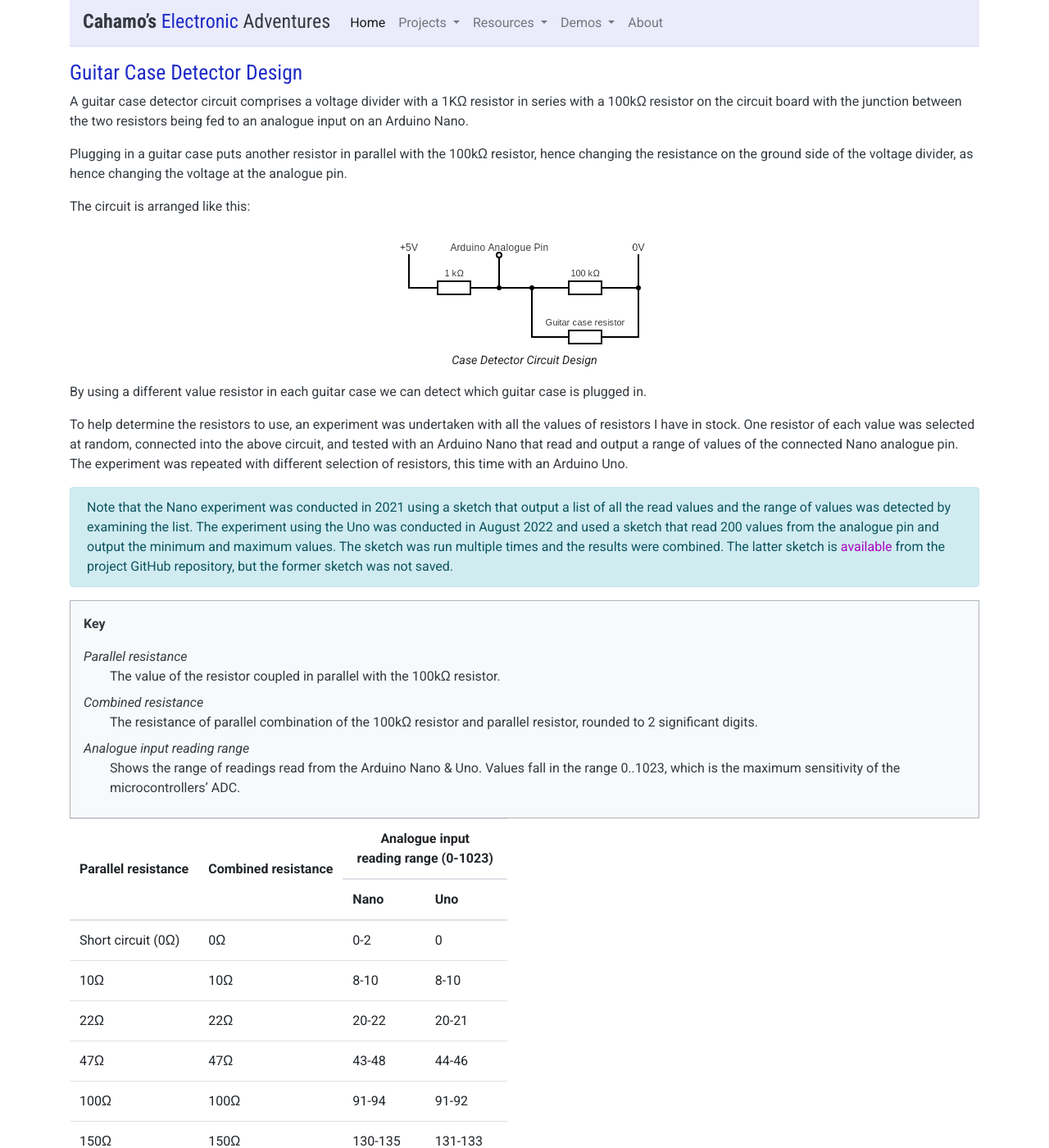
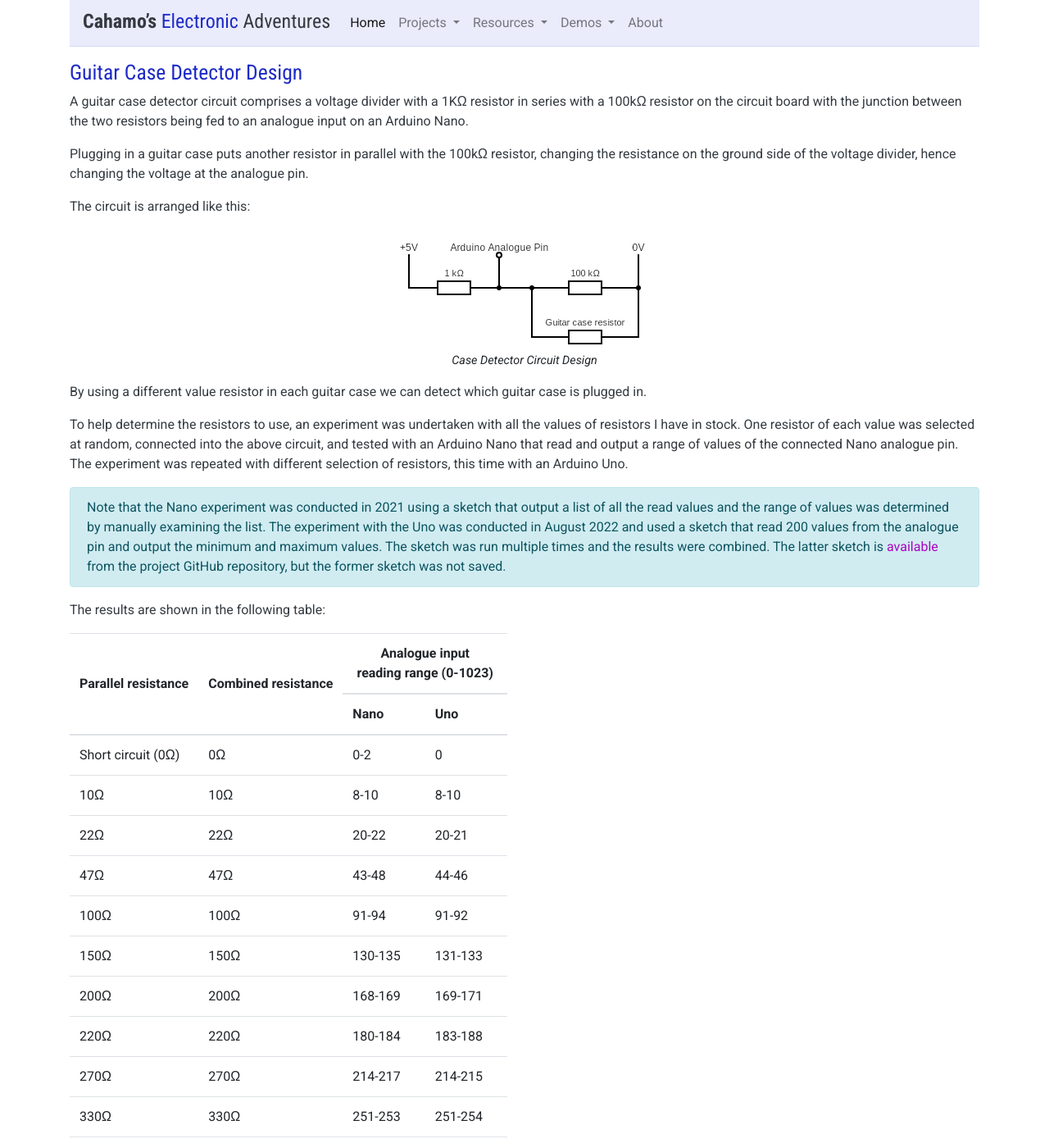
Before and after one commit to cahamo/cahamo.github.io, a Jekyll site: the page built from projects/guitar-case-sensor/case-detector-design.html, in a window 1280 px wide and 1400 px high. Shown: the whole window at 82% size. Built offline with Jekyll 4.4.1, drawn with Linux system fonts in a browser that asks for light colours; comment, search, counter and statistics services are not loaded; some of the changed text lies outside the part shown.

Commit message:
Edit and correct guitar case sensor project pages
Minor edits and corrections to main pages
Minor edits to, but significant re-ordering of, case detector design
page.

```diff
--- a/projects/guitar-case-sensor/case-detector-design.html
+++ b/projects/guitar-case-sensor/case-detector-design.html
@@ -6,7 +6,7 @@
 
 <p>A guitar case detector circuit comprises a voltage divider with a 1K&ohm; resistor in series with a 100k&ohm; resistor on the circuit board with the junction between the two resistors being fed to an analogue input on an Arduino Nano.</p>
 
-<p>Plugging in a guitar case puts another resistor in parallel with the 100k&ohm; resistor, hence changing the resistance on the ground side of the voltage divider, as hence changing the voltage at the analogue pin.</p>
+<p>Plugging in a guitar case puts another resistor in parallel with the 100k&ohm; resistor, changing the resistance on the ground side of the voltage divider, hence changing the voltage at the analogue pin.</p>
 
 <p>The circuit is arranged like this:</p>
 
@@ -19,24 +19,11 @@
 
 <p>To help determine the resistors to use, an experiment was undertaken with all the values of resistors I have in stock. One resistor of each value was selected at random, connected into the above circuit, and tested with an Arduino Nano that read and output a range of values of the connected Nano analogue pin. The experiment was repeated with different selection of resistors, this time with an Arduino Uno.</p>
 
-<p class="alert alert-info">Note that the Nano experiment was conducted in 2021 using a sketch that output a list of all the read values and the range of values was detected by examining the list. The experiment using the Uno was conducted in August 2022 and used a sketch that read 200 values from the analogue pin and output the minimum and maximum values. The sketch was run multiple times and the results were combined. The latter sketch is <a href="https://github.com/cahamo/guitar-case-sensor/blob/main/research/case-resistor-values/src/main.cpp">available</a> from the project GitHub repository, but the former sketch was not saved.</p>
+<aside>
+    <p class="alert alert-info">Note that the Nano experiment was conducted in 2021 using a sketch that output a list of all the read values and the range of values was determined by manually examining the list. The experiment with the Uno was conducted in August 2022 and used a sketch that read 200 values from the analogue pin and output the minimum and maximum values. The sketch was run multiple times and the results were combined. The latter sketch is <a href="https://github.com/cahamo/guitar-case-sensor/blob/main/research/case-resistor-values/src/main.cpp">available</a> from the project GitHub repository, but the former sketch was not saved.</p>
+</aside>
 
-<div class="well">
-
-    <p><strong>Key</strong></p>
-
-    <dl>
-        <dt>Parallel resistance</dt>
-        <dd>The value of the resistor coupled in parallel with the 100k&ohm; resistor.</dd>
-
-        <dt>Combined resistance</dt>
-        <dd>The resistance of parallel combination of the 100k&ohm; resistor and parallel resistor, rounded to 2 significant digits.</dd>
-
-        <dt>Analogue input reading range</dt>
-        <dd>Shows the range of readings read from the Arduino Nano &amp; Uno. Values fall in the range 0..1023, which is the maximum sensitivity of the microcontrollers&rsquo; ADC.</dd>
-    </dl>
-
-</div>
+<p>The results are shown in the following table:</p>
 
 <table class="table table-responsive">
     <thead>
@@ -246,6 +233,23 @@
     </tbody>
 </table>
 
+<div class="alert alert-info small">
+
+    <p class="mb-2"><strong>Key</strong></p>
+
+    <dl class="mb-0">
+        <dt class="mb-0">Parallel resistance</dt>
+        <dd class="mb-2">The value of the resistor coupled in parallel with the 100k&ohm; resistor.</dd>
+
+        <dt class="mb-0">Combined resistance</dt>
+        <dd class="mb-2">The resistance of the parallel combination of the 100k&ohm; resistor and parallel resistor, rounded to 2 significant digits.</dd>
+
+        <dt class="mb-0">Analogue input reading range</dt>
+        <dd class="mb-2">Shows the range of readings read from the Arduino Nano &amp; Uno. Values fall in the range 0..1023, which is the maximum sensitivity of the microcontrollers&rsquo; ADC.</dd>
+    </dl>
+
+</div>
+
 <p>It can be seen that:</p>
 
 <ul>
@@ -255,7 +259,7 @@
 
 <p>When there is no parallel resistance the resistance is 100k&ohm;. This is taken to mean no guitar case is plugged in.</p>
 
-<p>If we try to support up to six different guitar cases, we need to choose a range of resistances that are sufficiently wide apart to remain distinct, allowing for the normal variation in resistances of the same nominal value, with a generous safety margin added.</p>
+<p>If we try to support up to six different guitar cases, we need to choose a range of resistances that are sufficiently wide apart for the analogue input readings to remain distinct, with a generous safety margin added.</p>
 
 <p>The values chosen are:</p>
 
```
Also changed, not shown: projects/guitar-case-sensor/index.html (+11 -16 lines).
